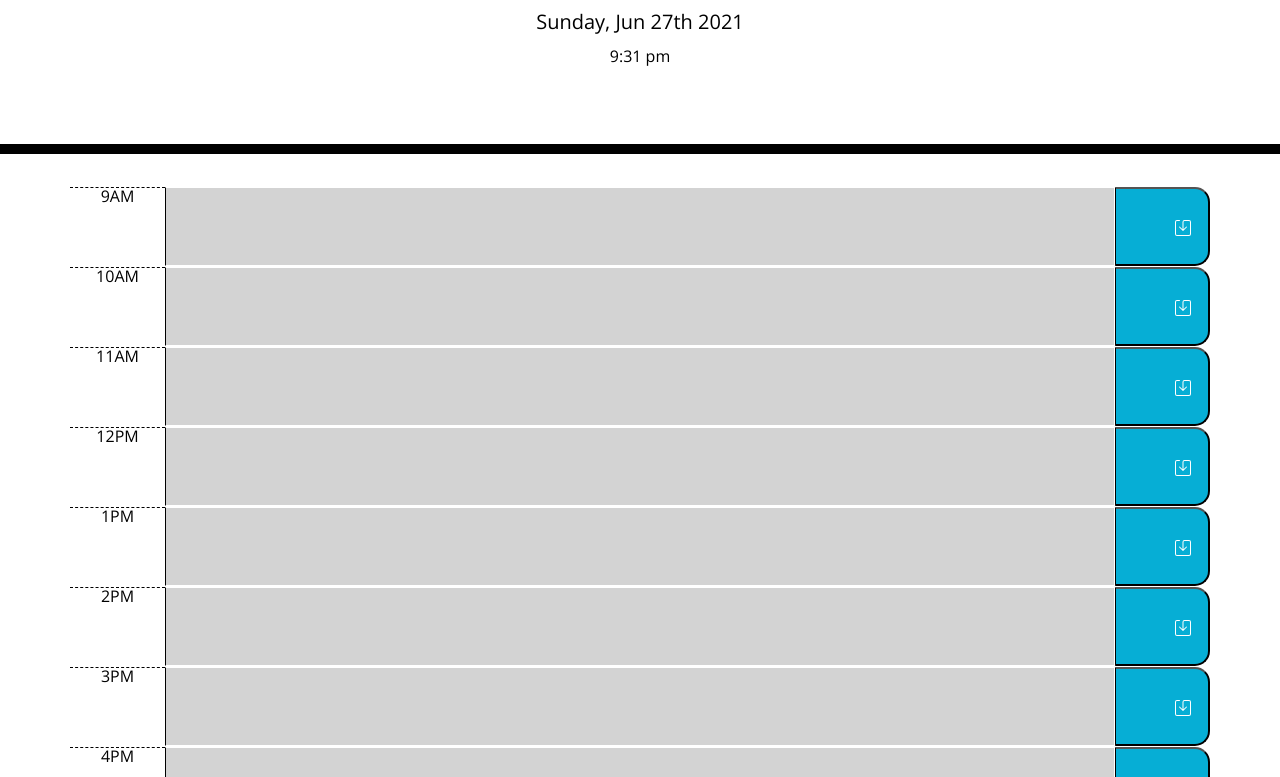
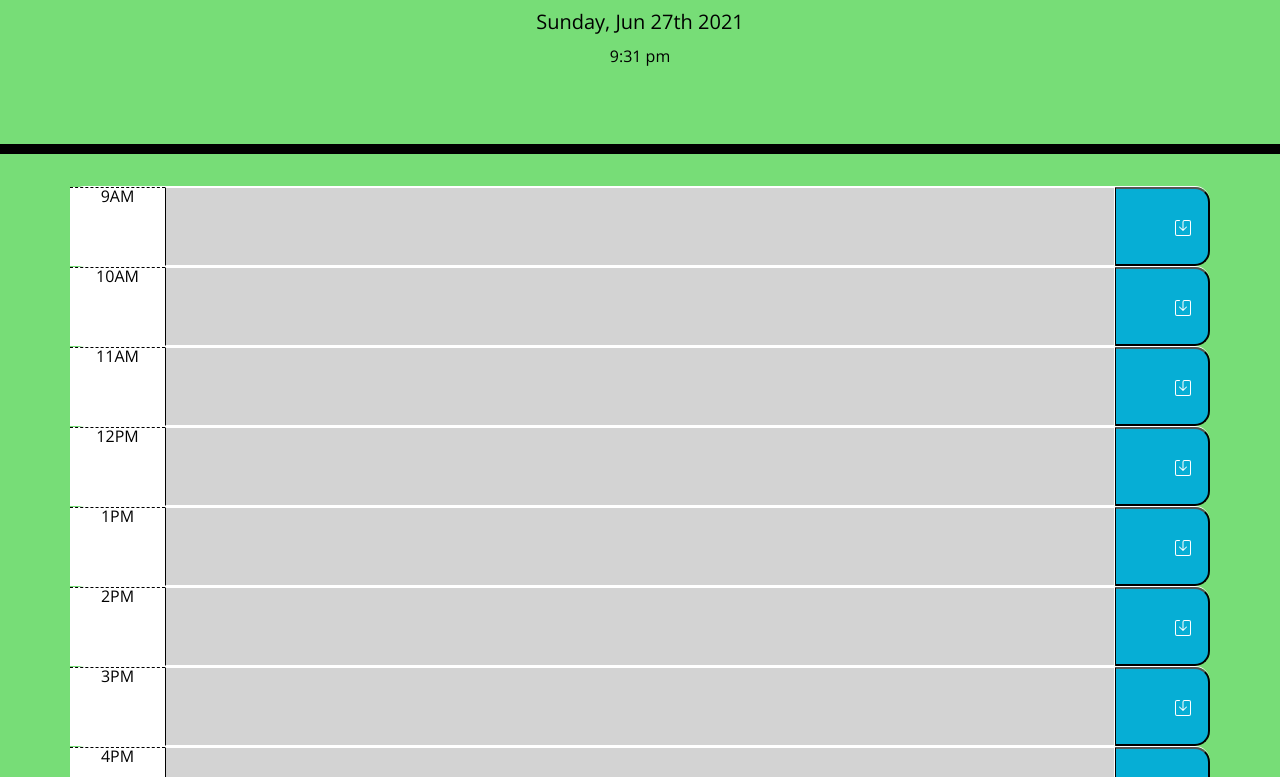
Before and after one commit to KevinPMyers/Work-Day-Scheduler, a plain HTML site: page index.html in a window 1280 px wide. Shown: the part 182-959 px from the top of the page. Drawn offline with nearby package versions, Linux system fonts and the light colour scheme.

Commit message:
A little more styling

```diff
--- a/assets/style.css
+++ b/assets/style.css
@@ -1,7 +1,10 @@
+
+
 body {
   font-family: 'Open Sans', sans-serif;
   font-size: 16px;
   line-height: 1;
+  background-color: #77dd77;
 }
 
 textarea{
```
Also changed, not shown: assets/script.js (+7 -8 lines).
